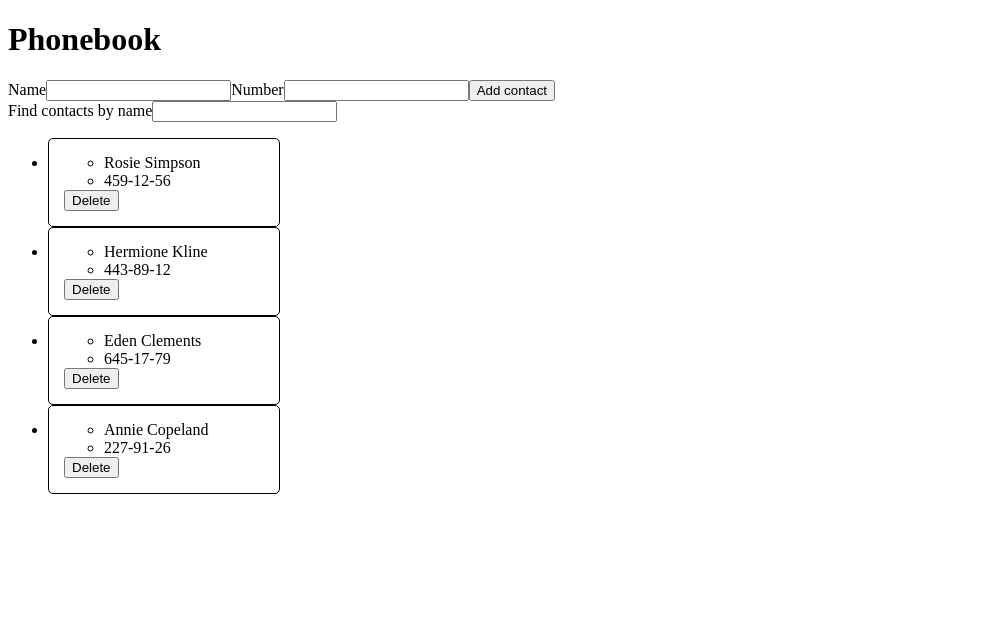
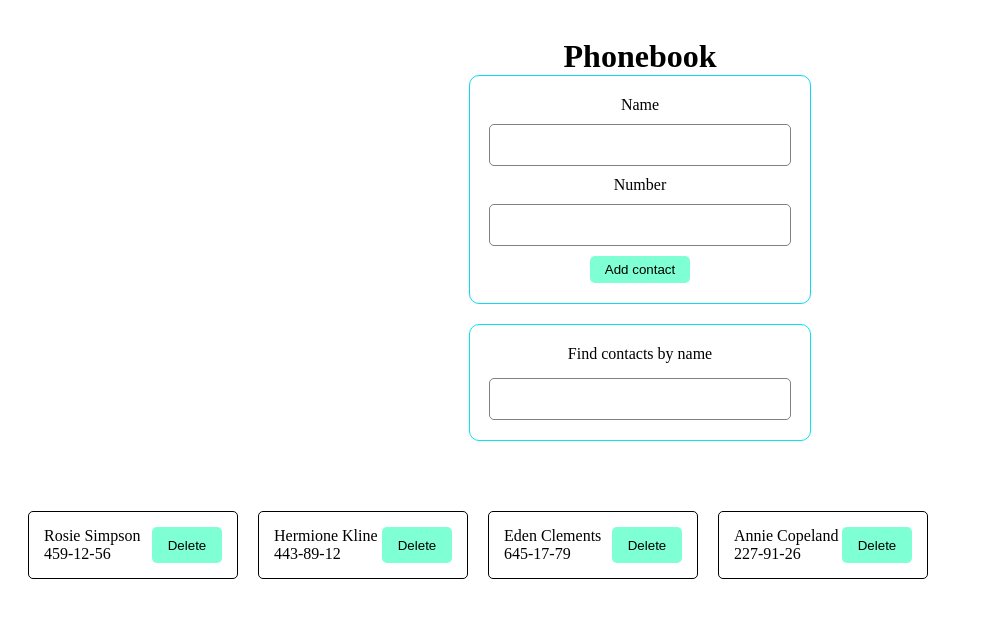
Before and after one commit to Hrechaniuk1/goit-react-hw-03-test, a React (Vite) app: page / in a window 1280 px wide. Shown: the top 618 px of the page, without its empty margins (0-983 px from the left). Built offline with nearby package versions, Linux system fonts and the light colour scheme.

Commit message:
css done

```diff
--- a/src/Components/App.jsx
+++ b/src/Components/App.jsx
@@ -2,7 +2,7 @@ import { useState } from 'react'
 import { useEffect } from 'react'
 
 // -----
-// import css from './App.module.css'
+import css from './App.module.css'
 import SearchBox from './SearchBox/SearchBox'
 import ContactForm from './ContactForm/ContactForm'
 import ContactList from './ContactList/ContactList'
@@ -40,16 +40,19 @@ export default function App() {
 
     return (
         <div>
+        <div className={css.main}>
             <h1>Phonebook</h1>
-            <ContactForm addContact={addContact} />
+                <ContactForm addContact={addContact} />
             <SearchBox
             inputValue={search}
             doSearch={setSearch}
-            />
+                />
+        </div>
             <ContactList
                 initial={visibleContacts}
                 deleteC={deleteContact}
-            />
+                />
+
         </div>
     )
 }
--- a/src/Components/App.module.css
+++ b/src/Components/App.module.css
@@ -0,0 +1,9 @@
+.main {
+    width: 400px;
+    margin-left: auto;
+    margin-right: auto;
+    padding: 30px;
+    display: flex;
+    flex-direction: column;
+    align-items: center;
+}
--- a/src/Components/Contact/Contact.jsx
+++ b/src/Components/Contact/Contact.jsx
@@ -12,7 +12,7 @@ export default function Contact({ userName, userNumber, id, deleteC }) {
                 <li>{userName}</li>
                 <li>{userNumber}</li>
             </ul>
-            <button onClick={deleteHandler}>Delete</button>
+            <button className={css.btn} onClick={deleteHandler}>Delete</button>
         </div>
     )
 }
--- a/src/Components/Contact/Contact.module.css
+++ b/src/Components/Contact/Contact.module.css
@@ -3,5 +3,20 @@
     padding: 15px;
     border: 1px solid black;
     border-radius: 5px;
-    width: 200px;
+    /* width: 200px; */
+    display: flex;
+    justify-content: space-between;
 }
+
+.btn {
+    background-color: aquamarine;
+    width: 70px;
+    border: 1px solid transparent;
+    outline: transparent;
+    border-radius: 5px;
+    transition: box-shadow 250ms ease-in-out;
+}
+
+.btn:hover {
+    box-shadow: 2px 2px 10px black;
+}
--- a/src/Components/ContactForm/ContactForm.jsx
+++ b/src/Components/ContactForm/ContactForm.jsx
@@ -3,7 +3,7 @@ import { useId } from "react";
 import * as Yup from "yup";
 import { ErrorMessage } from "formik"
 
-// import css from './ContactForm.module.css'
+import css from './ContactForm.module.css'
 
 
 
@@ -12,8 +12,8 @@ export default function ContactForm({addContact}) {
     const telId = useId()
     const itemId = Math.random()
     const ContactSchema = Yup.object().shape({
-        name: Yup.string().matches(/^[a-zA-Z]+$/, 'Name must contain only English letters').min(2, '1 letter? For real?').max(15, 'Name is too long').required('Enter the name please'),
-        number: Yup.string().matches(/^\d{3}-\d{2}-\d{2}$/, 'Incorrect number').required('Enter the number please')
+        name: Yup.string().matches(/^[A-Z][a-zA-Z]*\s[A-Z][a-zA-Z]*$/, 'Name must contain only English letters: "Alex Copeland"').min(2, '1 letter? For real?').max(15, 'Name is too long').required('Enter the name please'),
+        number: Yup.string().matches(/^\d{3}-\d{2}-\d{2}$/, 'Incorrect number: "222-22-22"').required('Enter the number please')
     })
 
     function submitHandler(values, actions) {
@@ -31,14 +31,14 @@ export default function ContactForm({addContact}) {
         onSubmit={submitHandler}
         validationSchema={ContactSchema}
         >
-            <Form>
+            <Form className={css.container}>
                 <label htmlFor={nameId}>Name</label>
-            <Field type='text' name='name' id={nameId}></Field>
-            <ErrorMessage name='name' component='span'></ErrorMessage>
+            <Field className={css.input} type='text' name='name' id={nameId}></Field>
+            <ErrorMessage className={css.error} name='name' component='span'></ErrorMessage>
                 <label htmlFor={telId}>Number</label>
-            <Field type='tel' name='number' id={telId} ></Field>
-            <ErrorMessage name='number' component='span'></ErrorMessage>
-                <button>Add contact</button>
+            <Field className={css.input} type='tel' name='number' id={telId} ></Field>
+            <ErrorMessage className={css.error} name='number' component='span'></ErrorMessage>
+                <button className={css.btn} type='submit'>Add contact</button>
             </Form>
         </Formik>)
 }
--- a/src/Components/ContactForm/ContactForm.module.css
+++ b/src/Components/ContactForm/ContactForm.module.css
@@ -0,0 +1,50 @@
+.container {
+    border: 1px solid rgb(19, 214, 244);
+    border-radius: 10px;
+    padding: 20px;
+    margin-bottom: 20px;
+    display: flex;
+    flex-direction: column;
+    justify-content: center;
+    align-items: center;
+    width: 300px;
+    gap: 10px;
+}
+
+.btn {
+    background-color: aquamarine;
+    width: 100px;
+    padding: 5px;
+    border: 1px solid transparent;
+    outline: transparent;
+    border-radius: 5px;
+    transition: box-shadow 250ms ease-in-out;
+}
+
+.btn:hover {
+    box-shadow: 2px 2px 10px black;
+}
+
+.input {
+    width: 280px;
+    border-radius: 5px;
+    border: 1px solid gray;
+    outline: transparent;
+    height: 30px;
+    padding: 5px 10px;
+    transition: all 250ms ease-in-out;
+}
+
+.input:focus {
+    border: 1px solid black;
+    box-shadow: 2px 2px 10px black;
+}
+
+.error {
+    display: block;
+    padding: 5px;
+    background-color: gray;
+    border-radius: 5px;
+    color: white;
+
+}
--- a/src/Components/ContactList/ContactList.jsx
+++ b/src/Components/ContactList/ContactList.jsx
@@ -1,12 +1,12 @@
-// import css from './ContactList.module.css'
+import css from './ContactList.module.css'
 import Contact from '../Contact/Contact'
 
 export default function ContactList({initial, deleteC}) {
 
     return (
-        <ul>
+        <ul className={css.list}>
             {initial.map(elem => {
-               return <li key={elem.id}>
+                return <li className={css.listItem} key={elem.id}>
                     <Contact userName={elem.name} userNumber={elem.number} id={elem.id} deleteC={deleteC}></Contact>
                 </li>
 
--- a/src/Components/ContactList/ContactList.module.css
+++ b/src/Components/ContactList/ContactList.module.css
@@ -0,0 +1,11 @@
+.list {
+    display: flex;
+    flex-wrap: wrap;
+    gap: 20px;
+    align-items: center;
+    padding: 20px;
+}
+
+.listItem {
+    width: 210px;
+}
--- a/src/Components/SearchBox/SearchBox.jsx
+++ b/src/Components/SearchBox/SearchBox.jsx
@@ -1,6 +1,6 @@
 import { Formik, Form, Field } from 'formik'
 import { useId } from "react";
-// import css from './SearchBox.module.css'
+import css from './SearchBox.module.css'
 
 export default function SearchBox({doSearch, inputValue}) {
     const SearchId = useId()
@@ -10,9 +10,9 @@ export default function SearchBox({doSearch, inputValue}) {
             <Formik
                 initialValues={{searchInput: ''}}
             >
-                <Form>
+                <Form className={css.search}>
                     <label htmlFor={SearchId}>Find contacts by name</label>
-                    <Field onChange={(event) => doSearch(event.target.value)} type='text' name='name' id={SearchId} value={inputValue}></Field>
+                    <Field className={css.input} onChange={(event) => doSearch(event.target.value)} type='text' name='name' id={SearchId} value={inputValue}></Field>
                 </Form>
             </Formik>
         </div>
--- a/src/Components/SearchBox/SearchBox.module.css
+++ b/src/Components/SearchBox/SearchBox.module.css
@@ -0,0 +1,26 @@
+.search {
+    border: 1px solid rgb(13, 225, 233);
+    padding: 20px;
+    width: 300px;
+    border-radius: 10px;
+    display: flex;
+    flex-direction: column;
+    gap: 15px;
+    align-items: center;
+    margin-bottom: 20px;
+}
+
+.input {
+    width: 280px;
+    border-radius: 5px;
+    border: 1px solid gray;
+    outline: transparent;
+    height: 30px;
+    padding: 5px 10px;
+    transition: all 250ms ease-in-out;
+}
+
+.input:focus {
+    border: 1px solid black;
+    box-shadow: 2px 2px 10px black;
+}
--- a/src/index.css
+++ b/src/index.css
@@ -0,0 +1,34 @@
+h1,
+h2,
+h3,
+h4,
+h5,
+h6,
+p {
+    margin: 0;
+}
+
+p:last-child {
+    margin-bottom: 0;
+}
+
+ul {
+    margin: 0;
+    padding: 0;
+    list-style: none;
+}
+
+a {
+    color: currentColor;
+    text-decoration: none;
+}
+
+button {
+    cursor: pointer;
+}
+
+img {
+    display: block;
+    max-width: 100%;
+    height: auto;
+}
```
